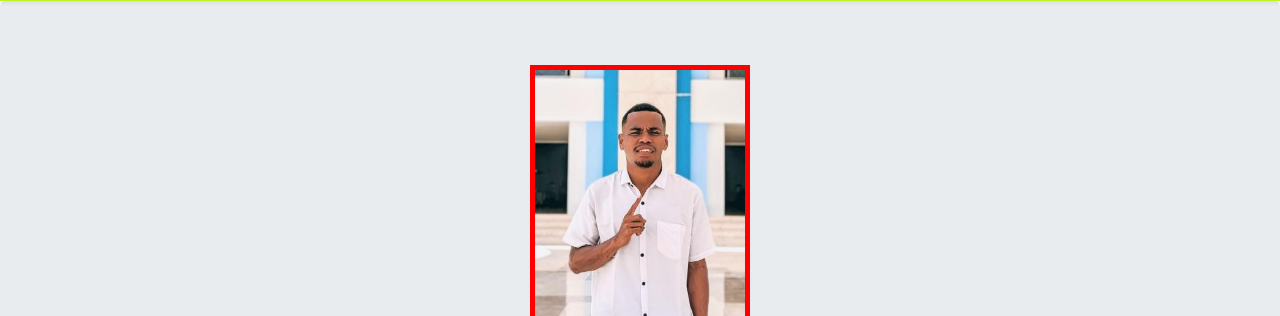
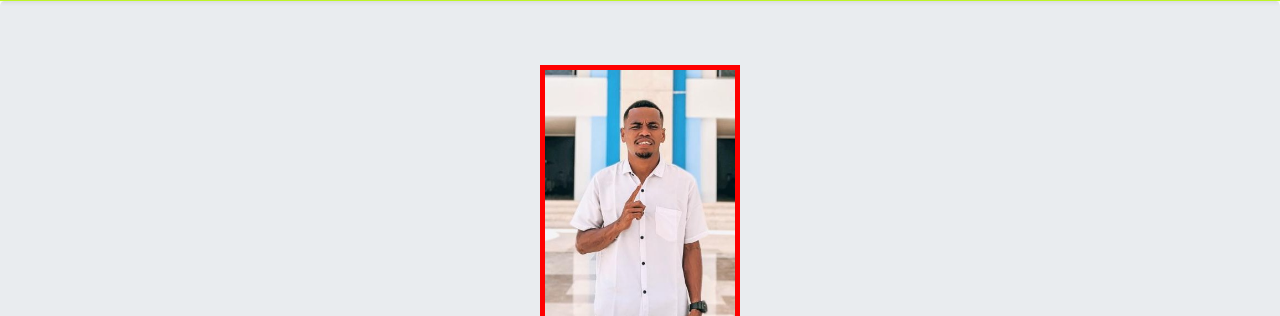
Before and after one commit to pace96/pace96.github.io, a plain HTML site: page index.html in a window 1280 px wide. Shown: the part 55-371 px from the top of the page. Drawn offline with nearby package versions, Linux system fonts and the light colour scheme.

Commit message:
Update index.html

```diff
--- a/index.html
+++ b/index.html
@@ -127,7 +127,7 @@
     <!-- Home Section -->
     <section class="jumbotron text-center">
         <img src="image/pace.jpg"
-            style="width: 220px;hight: 100px;border: 5px solid rgb(255, 0, 0);" />
+            style="width: 200px;hight: 80px;border: 5px solid rgb(255, 0, 0);" />
         <h3>SYAFRUDIN IDRIS</h3><!-- Menggunakan h5 untuk ukuran yang lebih kecil -->
         <p class="lead">Sebagai seorang profesional muda, saya selalu menyibukkan diri dengan hal-hal baru. Banyak ditemukan</p>
         <p class="lead">ilmu dan teman baru ketika saya memasuki dunia pendidikan tingkat tinggi. Saat ini saya sedang</p>
```
